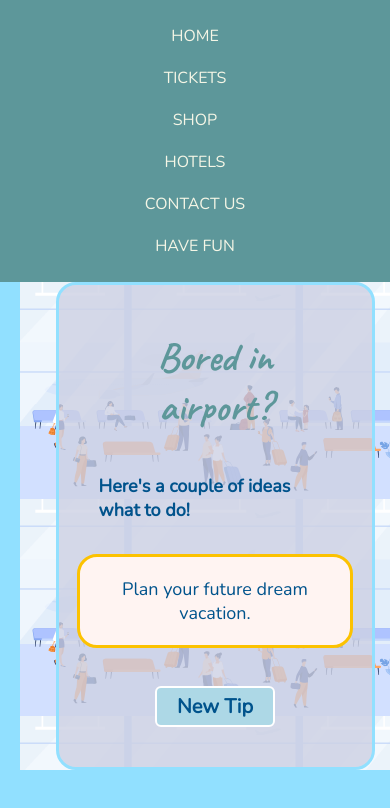
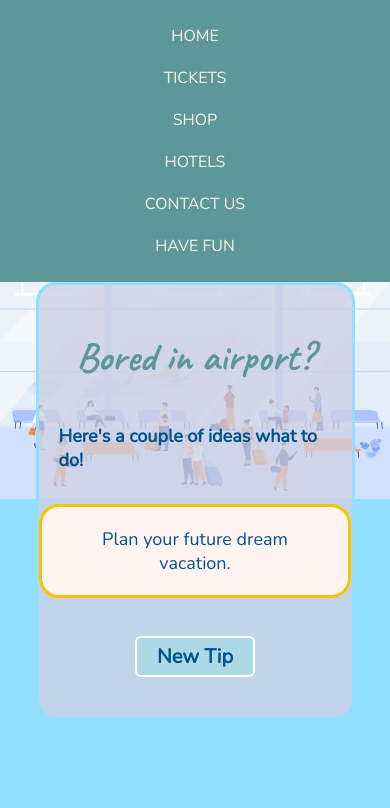
Before and after one commit to Katereshko/new-final-travel, a React (Create React App) app: page /have-fun in a window 390 px wide. Shown: the top 808 px of the page. Built offline with nearby package versions, Linux system fonts and the light colour scheme.

Commit message:
mobile style for background images set

```diff
--- a/src/App.css
+++ b/src/App.css
@@ -170,6 +170,18 @@ img{
     width: 70%;
   }
 
+  .airport{
+    background-repeat: no-repeat;
+  }
+
+  .airport-contacts{
+    background-repeat: no-repeat;
+  }
+
+  .hotels{
+    background-repeat: no-repeat;
+  }
+
 }
 
 @media all and (max-width: 700px){
@@ -215,10 +227,6 @@ img{
     font-size: 18px;
   }
 
-  .container-vertical{
-    margin: 0 20px;
-  }
-
 }
 
 @media all and (max-width: 420px){
```
